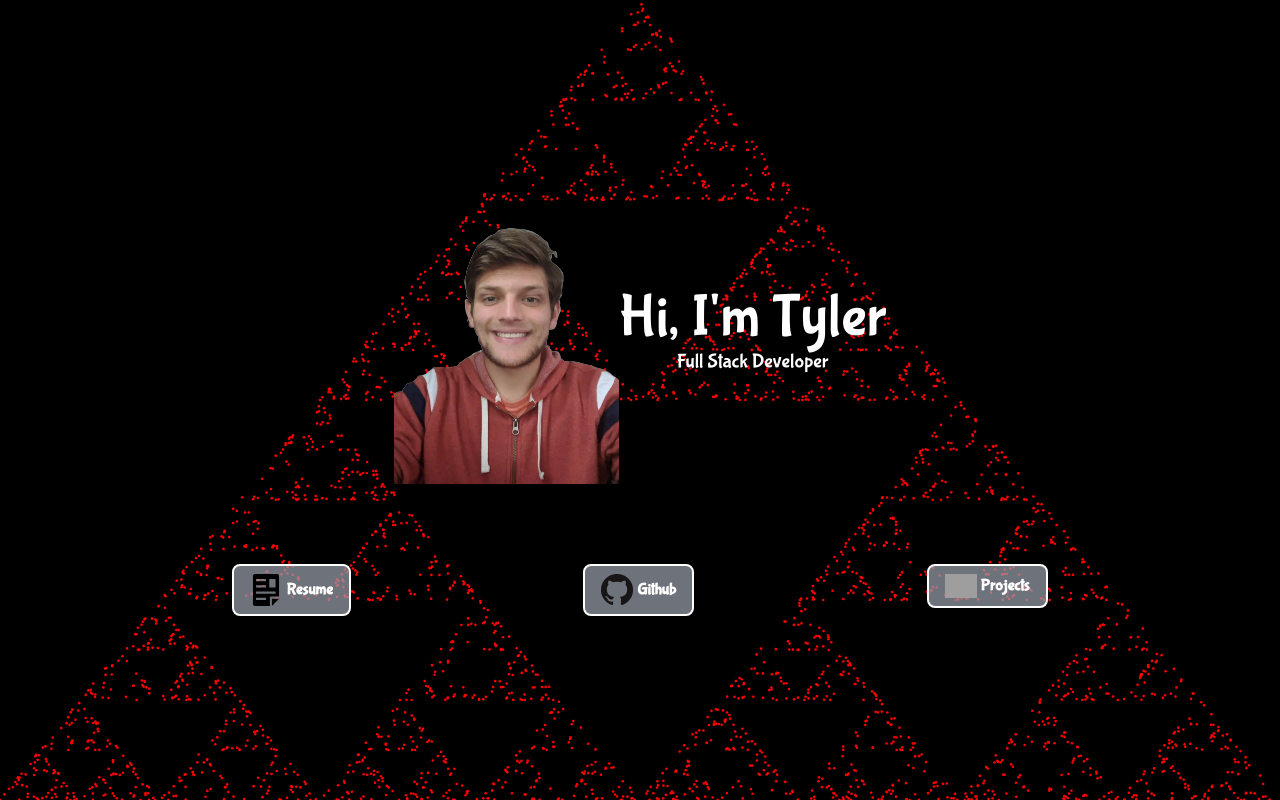
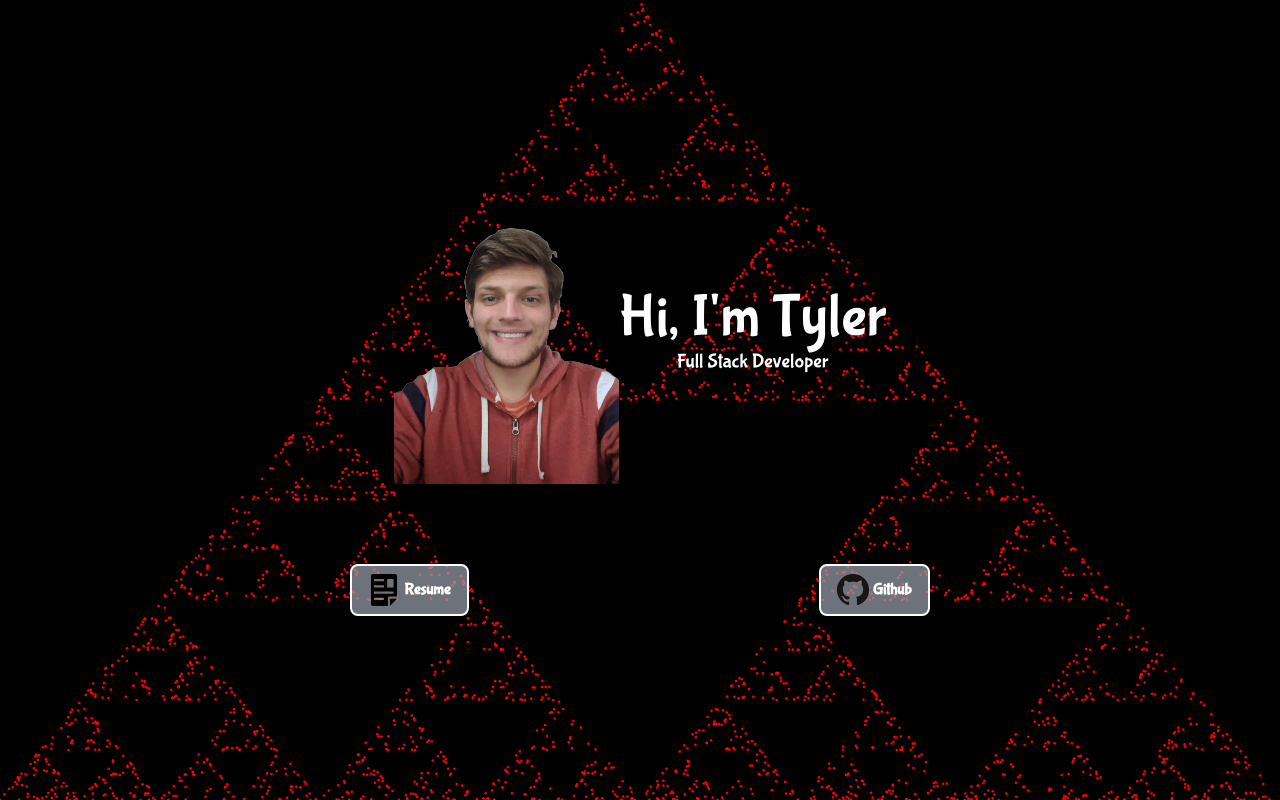
Before and after one commit to tylerthecoder/web, a Next.js app in the folder apps/web/: page / in a window 1280 px wide. Built offline with nearby package versions, Linux system fonts and the light colour scheme; no server answers; grey boxes are pictures that could not be loaded.

Commit message:
Remove projects

```diff
--- a/apps/web/pages/index.tsx
+++ b/apps/web/pages/index.tsx
@@ -52,7 +52,7 @@ const HomButton = (props: ButtonHTMLAttributes<HTMLButtonElement> & { href: stri
 
 const Home = () => {
   const showAboutButton = false;
-  const showProjectsButton = true;
+  const showProjectsButton = false;
 
   const [currentSong, setCurrentSong] = useState<CurrentSong | null>(null);
 
```
